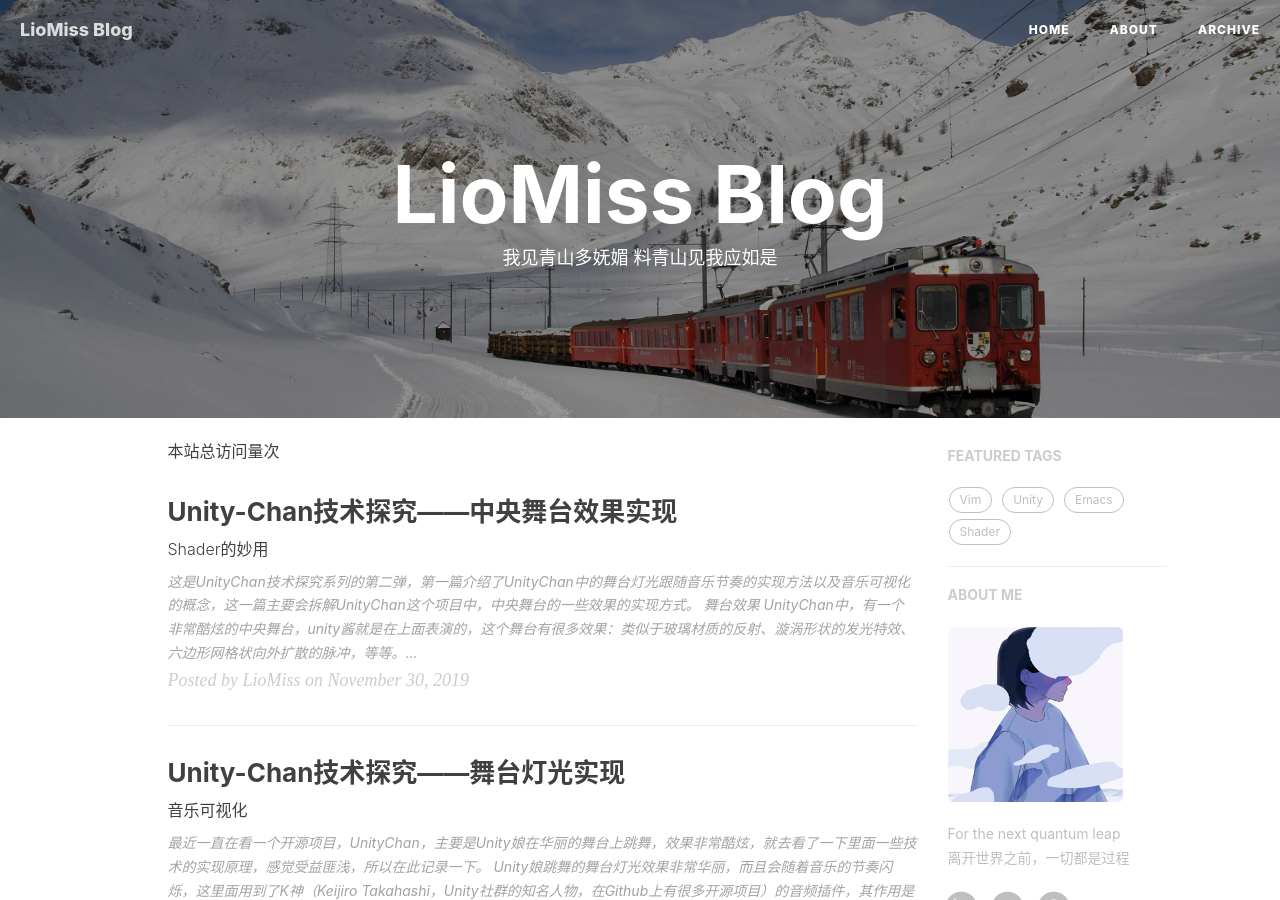
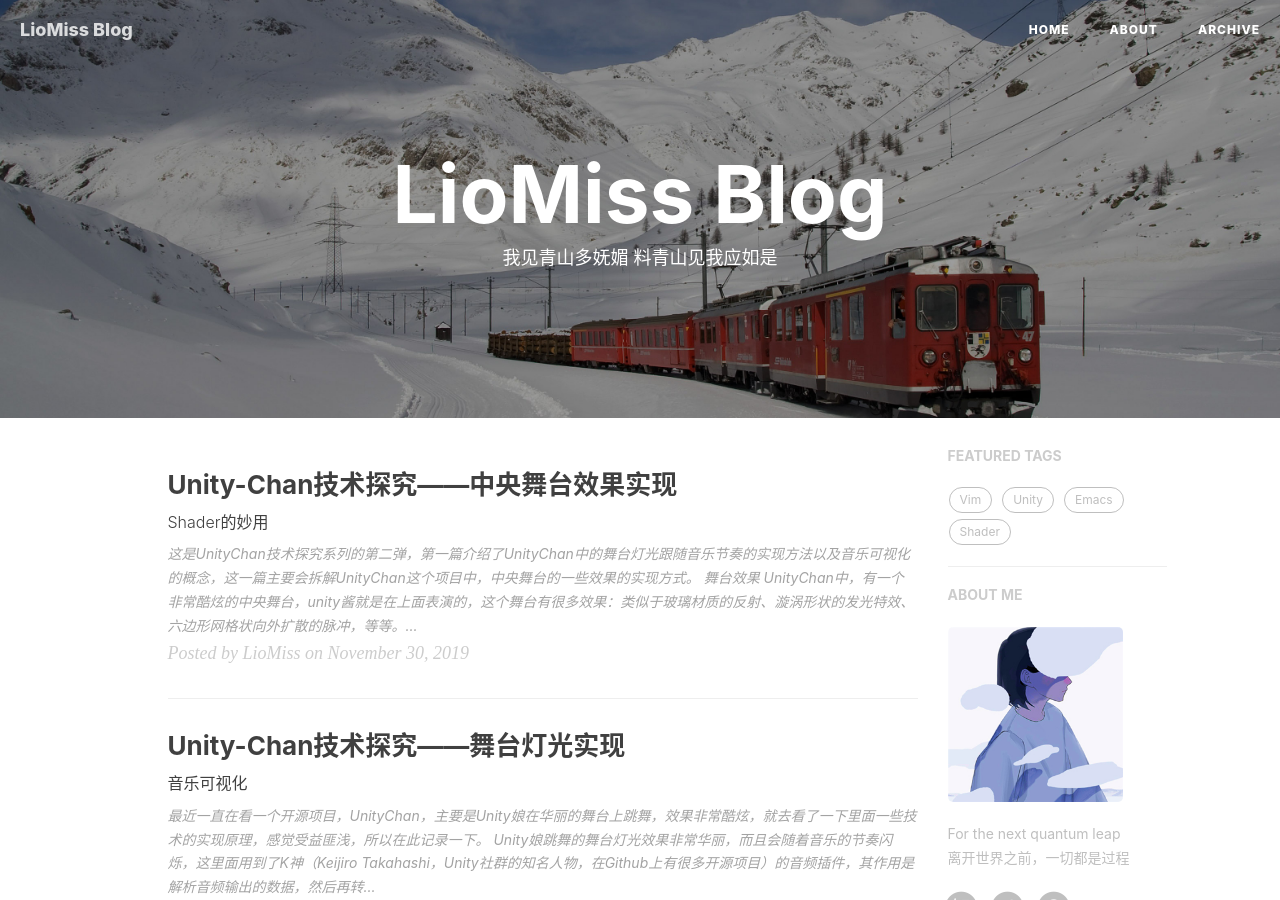
Before and after one commit to LioMiss/LioMiss.github.io, a Jekyll site: the page built from index.html, in a window 1280 px wide and 900 px high. Built offline with Jekyll 4.4.1, drawn with Linux system fonts in a browser that asks for light colours; nearby versions of some CDN libraries; the list of posts is cut into pages by our own code; comment, search, counter and statistics services are not loaded.

Commit message:
访问统计

```diff
--- a/_includes/footer.html
+++ b/_includes/footer.html
@@ -92,8 +92,7 @@
     })
 </script>
 
-<script async src="//busuanzi.ibruce.info/busuanzi/2.3/busuanzi.pure.mini.js">
-</script>
+<script async src="//busuanzi.ibruce.info/busuanzi/2.3/busuanzi.pure.mini.js"></script>
 
 <!-- Google Analytics -->
 {% if site.ga_track_id %}
--- a/index.html
+++ b/index.html
@@ -2,9 +2,6 @@
 layout: page
 description: "我见青山多妩媚 料青山见我应如是"
 ---
-<span id="busuanzi_container_site_pv">
-    本站总访问量<span id="busuanzi_value_site_pv"></span>次
-</span>
 {% for post in paginator.posts %}
 <div class="post-preview">
     <a href="{{ post.url | prepend: site.baseurl }}">
```
Also changed, not shown: other parts of index.html (+1 -0 lines).
